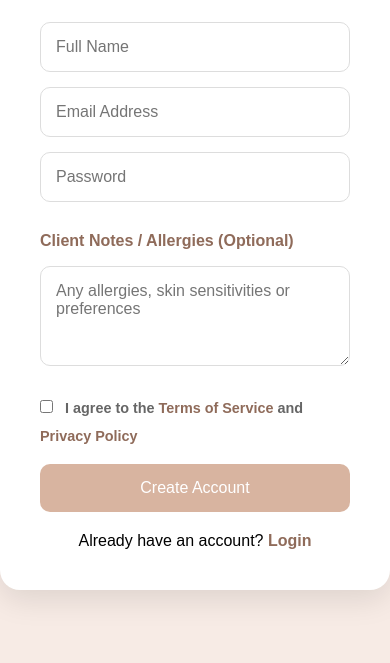
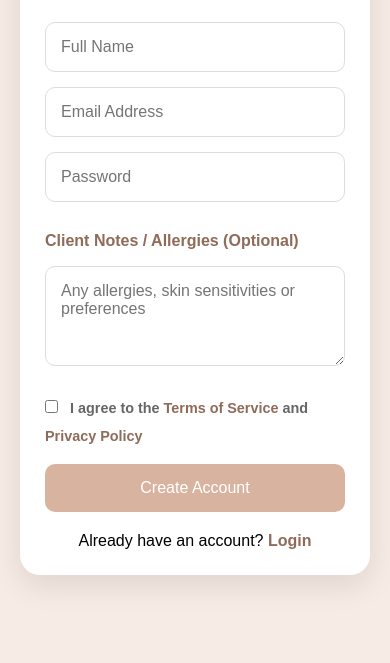
Before and after one commit to bulcockben-del/donna-portal, a website: page public/register.html in a window 390 px wide. Shown: the part 181-844 px from the top of the page. Drawn offline with Linux system fonts and the light colour scheme.

Commit message:
Add files via upload

```diff
--- a/public/register.css
+++ b/public/register.css
@@ -116,3 +116,24 @@
     font-weight:bold;
     color:#8f6b5a;
 }
+
+@media (max-width:768px){
+
+    body{
+        padding:20px;
+    }
+
+    .login-card,
+    .register-card{
+        width:100%;
+        padding:25px;
+    }
+
+    input,
+    textarea,
+    button{
+        width:100%;
+        box-sizing:border-box;
+    }
+
+}
```
Also changed, not shown: public/admin.html (+5 -0 lines), public/dashboard.html (+5 -0 lines), public/login.css (line endings or trailing spaces), public/login.html (line endings or trailing spaces), public/register.html (line endings or trailing spaces).
